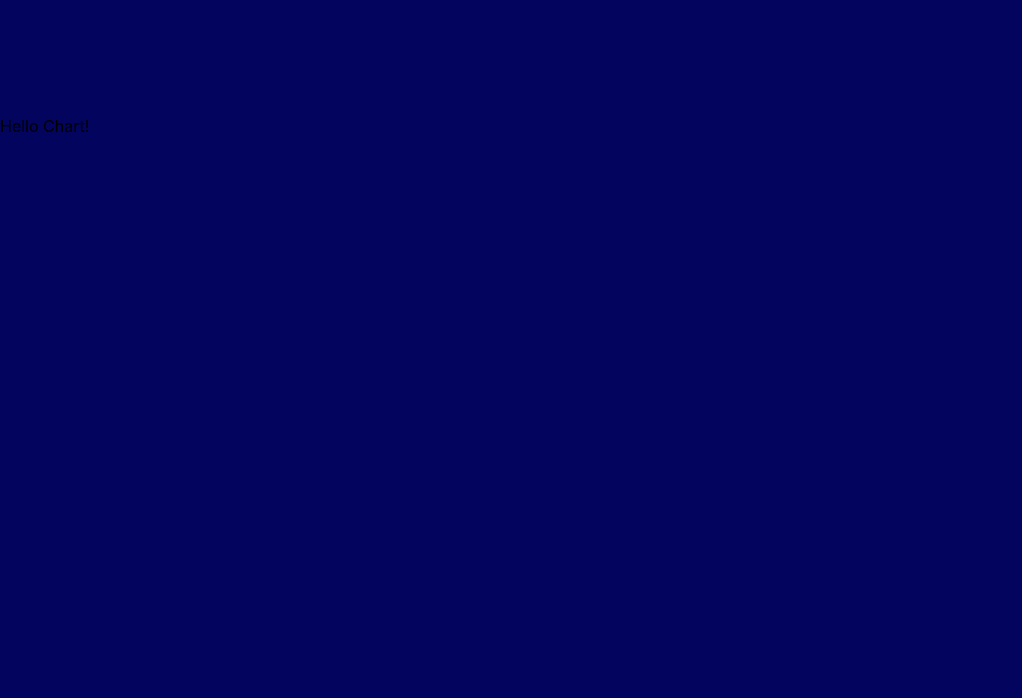
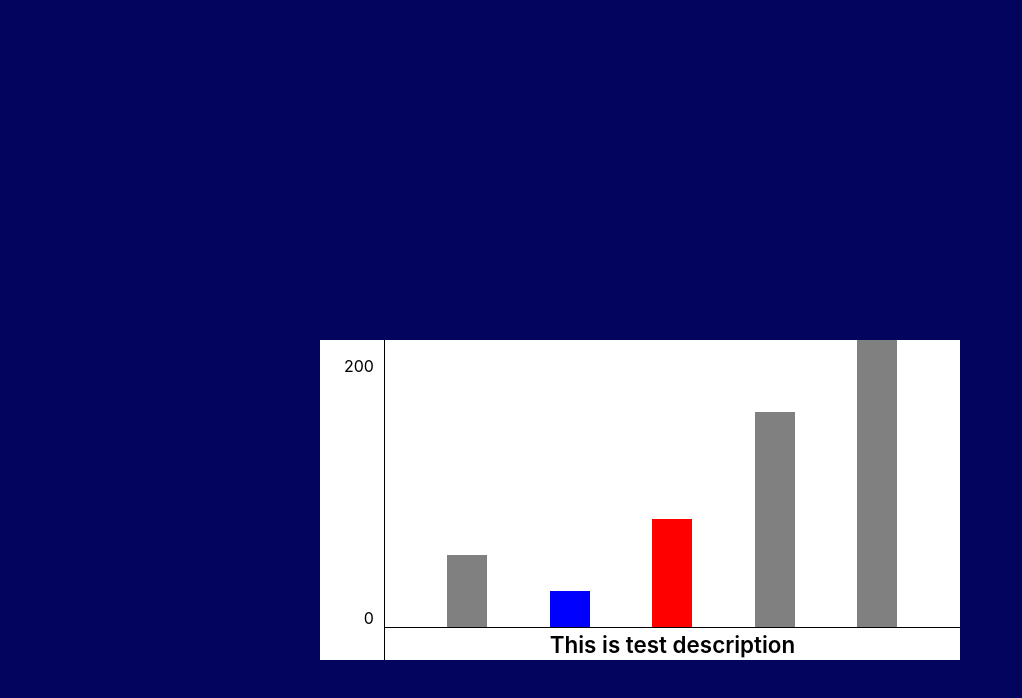
Before and after one commit to remoad23/Reactcomp, a React (Create React App) app in the folder reactcomp/: page /chart in a window 1280 px wide. Shown: the top 698 px of the page, without its empty margins (0-1022 px from the left). Built offline with nearby package versions, Linux system fonts and the light colour scheme; the HTML template or start-up script is replaced by a standard one.

Commit message:
- Chart Component - components stilll need refactoring of the design

```diff
--- a/reactcomp/src/App.css
+++ b/reactcomp/src/App.css
@@ -92,3 +92,75 @@
 
 
 /*--------------------------------------- PAGER END ------------------------------------------------------ */
+
+/*--------------------------------------- CHART START ------------------------------------------------------ */
+
+.ChartPageWrapper
+{
+    display: flex;
+    justify-content: center;
+    align-items: center;
+    height: 100%;
+    width: 100%;
+}
+
+.chartWrapper
+{
+    display: flex;
+    flex-direction: row;
+    height: 40vh;
+    width: 50vw;
+    background-color: white;
+}
+
+.chartYAxis
+{
+    height: 100%;
+    width: 10%;
+    border-right: 1px solid black;
+}
+
+.chartXAxis
+{
+    display: flex;
+    flex-direction: column;
+    height: 100%;
+    width: 90%;
+}
+
+.chartXAxisGraph {
+    display: flex;
+    flex-direction: row;
+    height: 90%;
+    width: 100%;
+    justify-content: space-evenly;
+}
+
+.chartXAxisLine {
+    height: 10%;
+    width: 100%;
+    border-top: 1px solid black;
+    display:flex;
+    justify-content: center;
+    align-items: center;
+    font-weight: 600;
+    font-size: 1.4em;
+}
+
+.XAxisLine
+{
+    background-color: blue;
+    align-self: flex-end;
+}
+
+.chartYAxisNumbers
+{
+    display: flex;
+    justify-content: space-between;
+    flex-direction: column;
+    align-items: flex-end;
+    height: 95%;
+    margin-right: 10px;
+}
+
+/*--------------------------------------- CHART END ------------------------------------------------------ */
--- a/reactcomp/src/Components/Chart.jsx
+++ b/reactcomp/src/Components/Chart.jsx
@@ -1,9 +1,42 @@
 import React from 'react';
 
-function Chart() {
-  return (
-    <p>Hello world!</p>
-  );
+
+function Chart(data) {
+
+
+
+    let elements = [];
+
+    for (let line of data.data.axisValues) {
+
+        let heightPercentage = ((line.value * 100) / data.data.maxValue) + "%";
+
+        let lineCss = { height: heightPercentage, width: '40px',backgroundColor: line.color };
+
+        elements.push(<div className="XAxisLine" style={lineCss}></div>);
+    }
+
+    return (
+        <div className="chartWrapper">
+            <div className="chartYAxis">
+                <div className="chartYAxisNumbers">
+                    <p>{data.data.maxValue}</p>
+                    <p>0</p>
+                </div>
+            </div>
+            <div className="chartXAxis">
+                <div className="chartXAxisGraph">
+                    {
+                        elements
+                    }
+                </div>
+                <div className="chartXAxisLine">
+                    {data.data.description }
+                </div>
+            </div>
+        </div>
+    );
+
 }
 
 export default Chart;
--- a/reactcomp/src/Components/Pager.jsx
+++ b/reactcomp/src/Components/Pager.jsx
@@ -48,7 +48,7 @@ function Pager({ elements = null }) {
     // returns last lowest index in pages that is not null
     function LeftLimitPagination(pagination) {
         for (let x = pagination; x > pagination - 5; x--) {
-            if (!pages[x]) {
+            if (!pages[x] || x < 0) {
                 return x + 1;
             }
         }
--- a/reactcomp/src/Pages/Chart.jsx
+++ b/reactcomp/src/Pages/Chart.jsx
@@ -1,9 +1,41 @@
 import React from 'react';
+import ChartC from '../Components/Chart';
 
 function Chart() {
-  return (
-    <p>Hello Chart!</p>
-  );
+
+    let arcValues =
+    {
+        description: "This is test description",
+        maxValue: 200,
+        axisValues: [
+            {
+                value: 50,
+                color: "grey"
+            },
+            {
+                value: 25,
+                color: "blue"
+            },
+            {
+                value: 75,
+                color: "red"
+            },
+            {
+                value: 150,
+                color: "grey"
+            }
+            , {
+                value: 200,
+                color: "grey"
+            },
+        ]
+    };
+
+    return (
+        <div className="ChartPageWrapper">
+            <ChartC data={arcValues}></ChartC>
+        </div>
+    );
 }
 
 export default Chart;
--- a/reactcomp/src/Pages/Pager.jsx
+++ b/reactcomp/src/Pages/Pager.jsx
@@ -2,16 +2,16 @@ import React from 'react';
 import PagerC from '../Components/Pager'
 
 let elements = [
-    <h1>1</h1>,
-    <h2>2</h2>,
-    <h3>3</h3>,
-    <h1>4</h1>,
-    <h1>5</h1>,
-    <h1>6</h1>,
-    <h1>7</h1>,
-    <h1>8</h1>,
-    <h1>9</h1>,
-    <h1>10</h1>
+    <h1>First Page</h1>,
+    <h2>Second Page</h2>,
+    <h3>Third Page</h3>,
+    <h1>Fourth Page</h1>,
+    <h1>Fifth Page</h1>,
+    <h1>Sixth Page</h1>,
+    <h1>Seventh Page</h1>,
+    <h1>Eight Page</h1>,
+    <h1>9th Page</h1>,
+    <h1>10th Page</h1>
 ];
 
 function Pager() {
```
